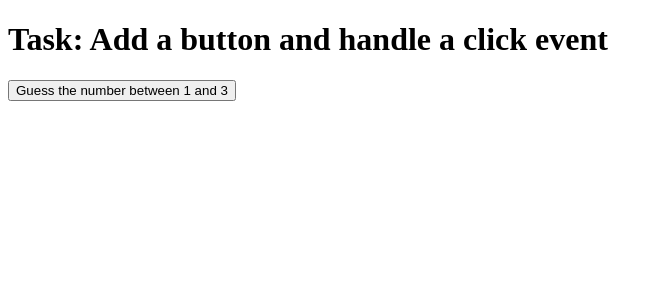
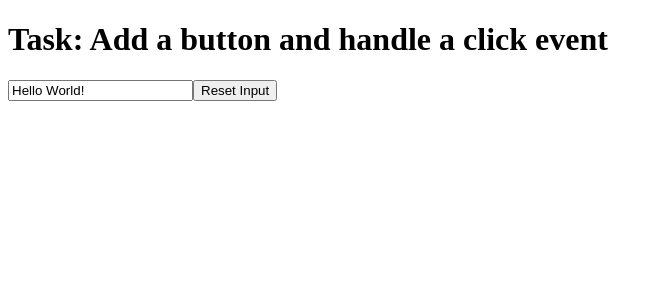
Before and after one commit to anandvimal/reactjs, a React (Create React App) app in the folder React Basics/customising-example/: page / in a window 1280 px wide. Shown: the top 300 px of the page, without its empty margins (0-663 px from the left). Built offline with nearby package versions, Linux system fonts and the light colour scheme.

Commit message:
hooks working example!

```diff
--- a/React Basics/customising-example/src/App.js
+++ b/React Basics/customising-example/src/App.js
@@ -1,18 +1,42 @@
+// import "./App.css";
+
+// function App() {
+
+//     function handleClick() {
+//         let randomNum = Math.floor(Math.random() * 3) + 1;
+//         console.log(randomNum);
+//         let userInput = prompt('type a number');
+//         alert(`Computer number: ${randomNum}, Your guess: ${userInput}`);
+//     }
+
+//     return (
+//       <div>
+//         <h1>Task: Add a button and handle a click event</h1>
+//         <button onClick={handleClick}> Guess the number between 1 and 3 </button>
+//       </div>
+//     );
+//   }
+
+// export default App;
+
+
 import "./App.css";
+import { useState } from "react";
 
 function App() {
+  const [inputValue, setInputValue] = useState("Hello World!");
 
-    function handleClick() {
-        let randomNum = Math.floor(Math.random() * 3) + 1;
-        console.log(randomNum);
-        let userInput = prompt('type a number');
-        alert(`Computer number: ${randomNum}, Your guess: ${userInput}`);
+  function handleInputChange(event) {
+    setInputValue(event.target.value);
   }
 
   return (
     <div>
       <h1>Task: Add a button and handle a click event</h1>
-        <button onClick={handleClick}> Guess the number between 1 and 3 </button>
+      <input type="text" value={inputValue} onChange={handleInputChange} />
+      <button onClick={() => setInputValue("Boom reset !")}>
+        Reset Input
+      </button>
     </div>
   );
 }
```
Lines whose indentation alone changed are shown as unchanged.
